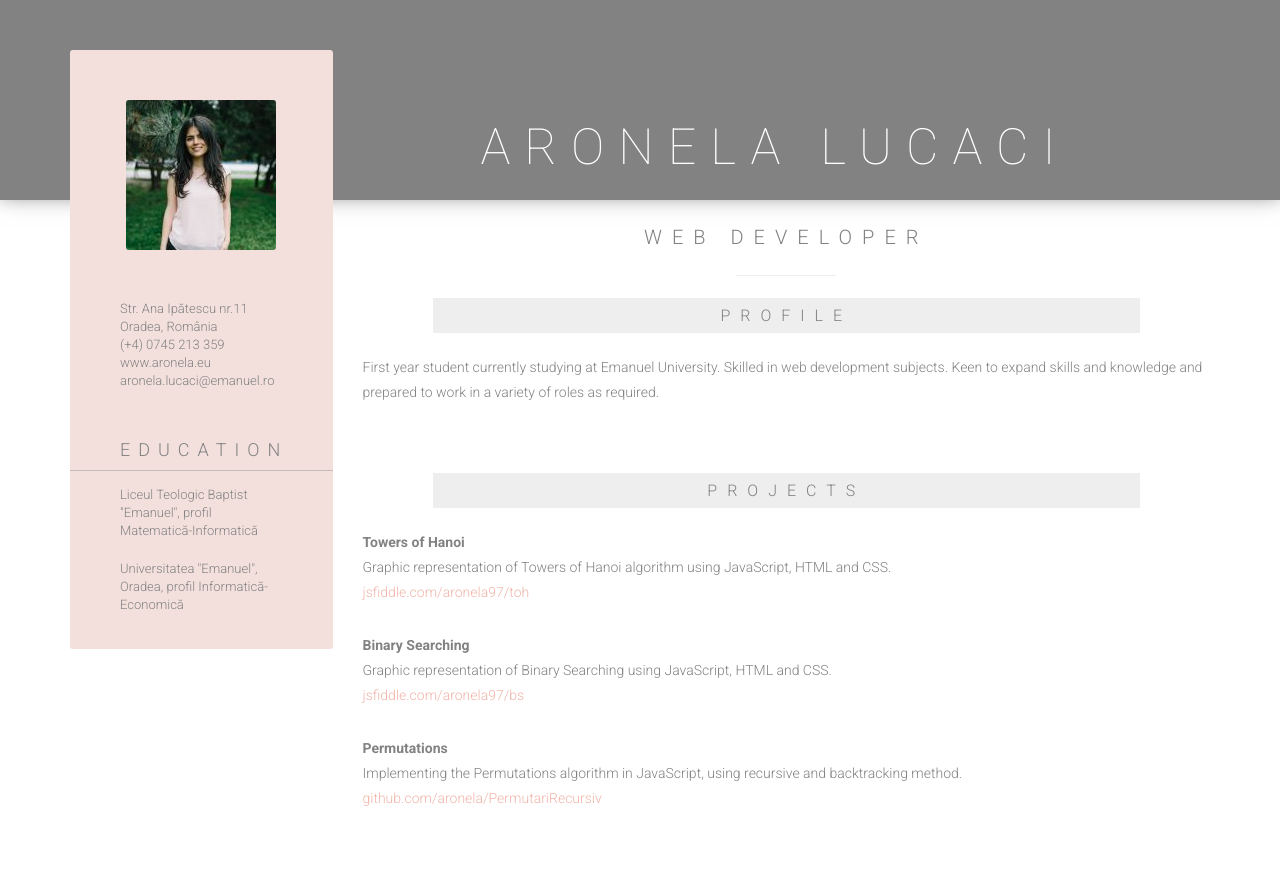
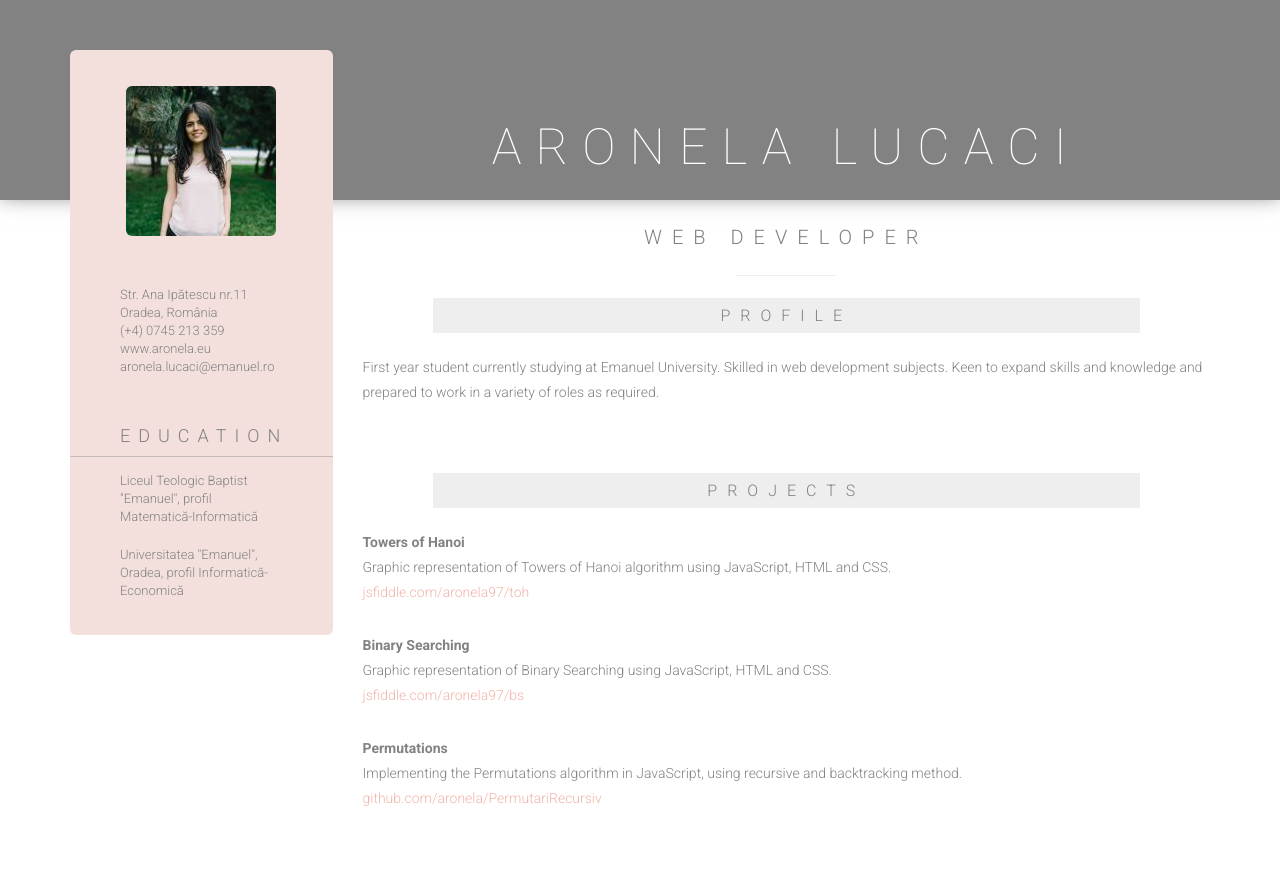
Before and after one commit to aronela/AplicatiiWeb, a plain HTML site: page CV-Bootstrap/index.html in a window 1280 px wide. Drawn offline with nearby package versions, Linux system fonts and the light colour scheme.

Commit message:
CV Bootstrap

```diff
--- a/CV-Bootstrap/index.html
+++ b/CV-Bootstrap/index.html
@@ -10,23 +10,33 @@
 <body>
 <header>
     <div class="container">
+        <div class="row">
+            <div class="col-md-8 col-lg-9 col-md-offset-4 col-lg-offset-3 text-center">
                 <h1>Aronela Lucaci</h1>
+            </div>
+        </div>
     </div>
 </header>
 
 <div class="container">
 <div class="row">
-    <div class="col-md-3">
-    <aside>
-        <div class="image">
-            <img src="aronela.jpg" alt="Aronela">
+
+    <div class="col-md-4 col-lg-3">
+        <aside class="img-rounded">
+            <br><br>
+            <div class="row">
+                <div class="col-sm-6 col-md-12 text-center">
+                    <img class="img-rounded" src="aronela.jpg" alt="Aronela">
                 </div>
+                <div class="col-sm-6 col-md-12">
                     <div class="contact">
                         Str. Ana Ipătescu nr.11<br>
                         Oradea, România<br>
                         (+4) 0745 213 359<br>
                         <a href="http://www.aronela.eu">www.aronela.eu</a><br>
                         <a href="mailto:aronela.lucaci@emanuel.ro">aronela.lucaci@emanuel.ro</a>
+                    </div>
+                </div>
             </div>
 
             <div class="education">
@@ -38,7 +48,7 @@
         </aside>
     </div>
 
-    <main class="col-md-9">
+    <main class="col-md-8 col-lg-9">
         <h2>WEB DEVELOPER</h2>
         <hr>
 
--- a/CV-Bootstrap/style.css
+++ b/CV-Bootstrap/style.css
@@ -8,7 +8,7 @@ html, body {
 }
 
 a {
-    color: #828282;
+    color: #f0b4a8;
     text-decoration: none;
 }
 
@@ -16,52 +16,45 @@ a:hover {
     text-decoration: underline;
 }
 
+h1 {
+    font-weight: 100;
+    color: #fff;
+    text-transform: uppercase;
+}
+
 header {
     background-color: #828282;
-    height: 200px;
-    text-align: center;
     box-shadow: 0 -4px 20px rgba(0, 0, 0, 0.5);
 }
 
-header h1 {
-    font-size: 50px;
-    font-weight: 100;
-    letter-spacing: 14px;
-    color: #fff;
-    text-transform: uppercase;
-    margin: 0;
-    padding: 120px 0 0 270px;
-
-}
-
 aside {
-    border-radius: 3px;
     background-color: #f3e0dc;
     font-size: 13px;
 }
 
+@media screen and (min-width: 992px) {
+    h1 {
+        margin: 0;
+        padding-top: 120px;
+        font-size: 50px;
+        letter-spacing: 14px;
+    }
+    header {
+        min-height: 200px;
+    }
 
-@media screen and (min-width: 992px) {
     aside {
         margin-top: -150px;
     }
 }
 
 
-
-aside .image {
-    text-align: center;
-    padding-top: 50px;
+aside a {
+    color: #828282;
 }
-
-aside img {
-    border-radius: 3px;
-}
-
 aside .contact {
     padding: 50px 50px 30px;
 }
-
 aside h4 {
     border-bottom: 1px solid rgba(130, 130, 130, 0.4);
     padding: 10px 50px;
@@ -102,7 +95,3 @@ main h4  {
 main p {
     line-height: 25px;
 }
-
-main a {
-    color: #f0b4a8;
-}
```
Lines whose indentation alone changed are shown as unchanged.
